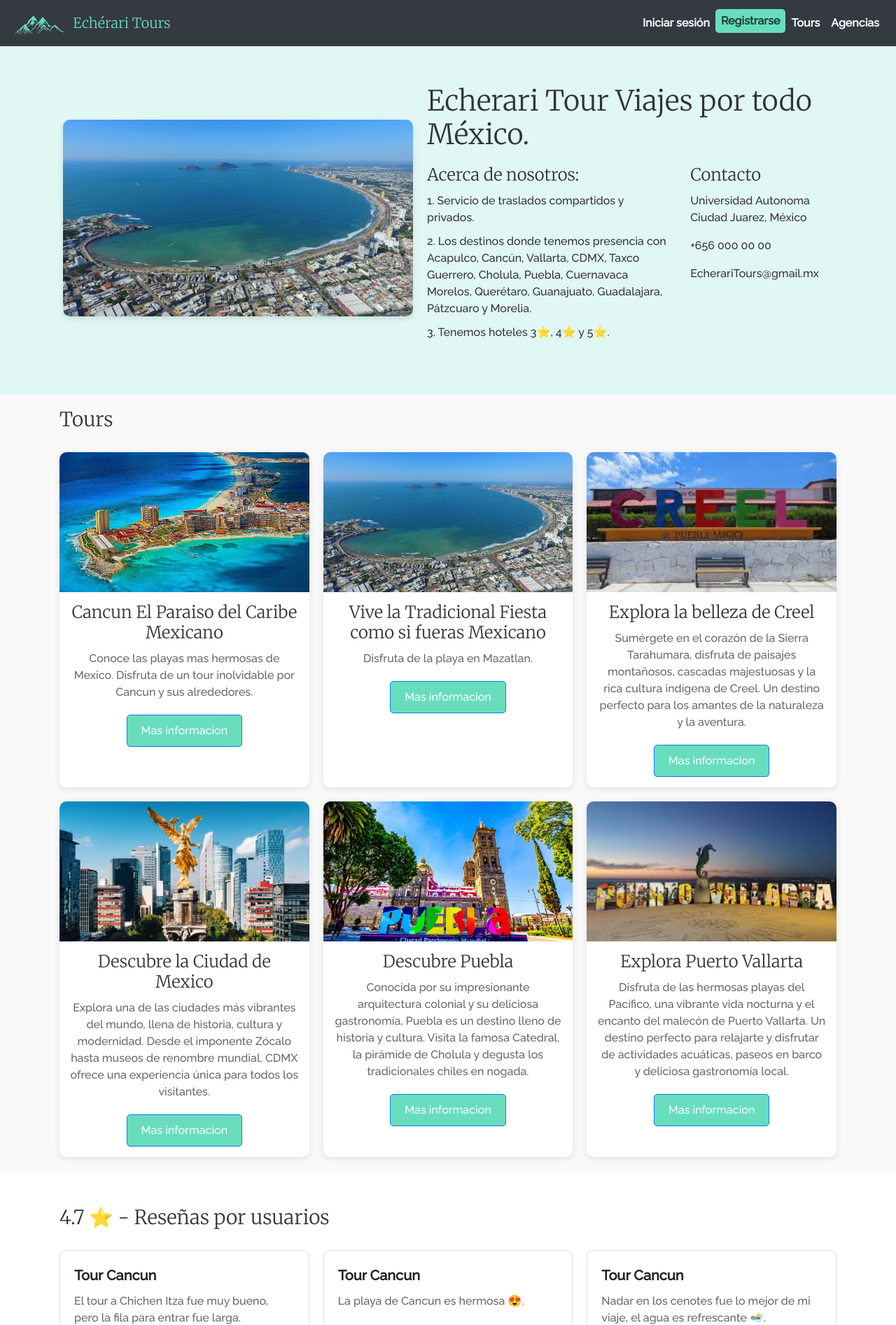
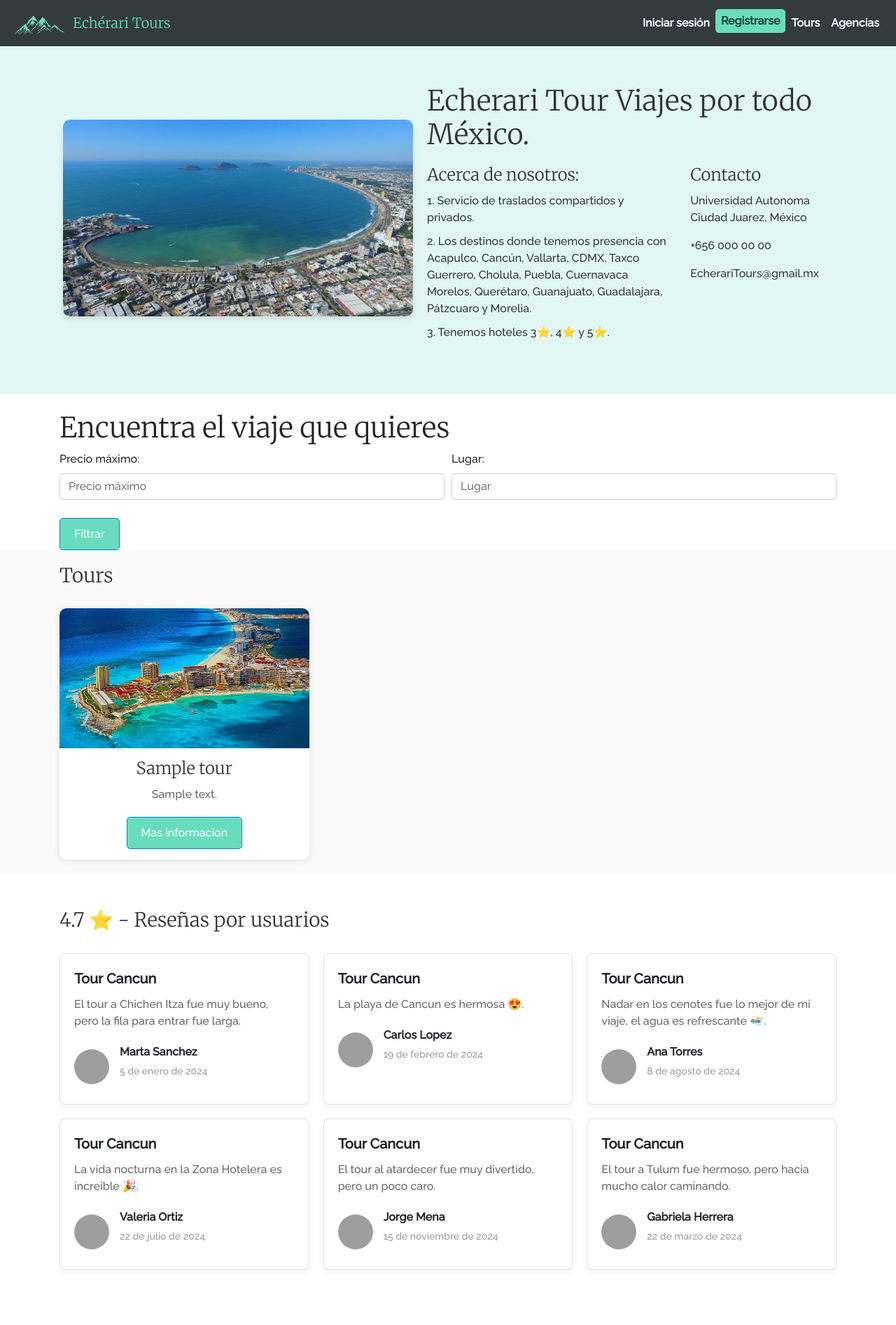
Before and after one commit to metodosformalesds/t5_mfds_2024, a Django app: page /tour/tours/ in a window 1280 px wide. Shown: the top 1893 px of the page at 70% size. Run offline with Django 5.2, Linux system fonts and the light colour scheme; tables that the repository leaves empty hold one stand-in row (values such as "Sample post"); some libraries are stand-ins or nearby versions; grey boxes are pictures that could not be loaded.

Commit message:
Agregue el filtrado de los tours en la seccion de tours. Agregue la funcionalidad para que aparezcan todos los tours desde la base de datos. Agregue la funcionalidad con class based views para ver la informacion de cada tour en especifico

```diff
--- a/echeraritours/apps/appTour/templates/tour_templates/tours.html
+++ b/echeraritours/apps/appTour/templates/tour_templates/tours.html
@@ -35,75 +35,38 @@
     </div>
 </section>
 
+<form method="get" class="container mt-4">
+    <h1>Encuentra el viaje que quieres</h1>
+    <div class="form-row mb-3">
+        <div class="col">
+            <label for="precio">Precio máximo:</label>
+            <input type="number" name="precio" id="precio" placeholder="Precio máximo" class="form-control" required>
+        </div>
+        <div class="col">
+            <label for="lugar">Lugar:</label>
+            <input type="text" name="lugar" id="lugar" placeholder="Lugar" class="form-control" required>
+        </div>
+    </div>
+    <button type="submit" class="btn btn-primary">Filtrar</button>
+</form>
+
 <section class="tours-section">
     <div class="container">
         <h2 class="section-title">Tours</h2>
         <div class="tours-grid">
+
+            {% for tour in tours %}
             <div class="tour-card">
                 <div class="tour-image">
                     <img src="{% static 'appTour/img/Cancun_Mexico.jpg' %}" alt="Cancun El Paraiso del Caribe Mexicano">
                 </div>
                 <div class="tour-info">
-                    <h3>Cancun El Paraiso del Caribe Mexicano</h3>
-                    <p>Conoce las playas mas hermosas de Mexico. Disfruta de un tour inolvidable por Cancun y sus alrededores.</p>
-                    <a href="#" class="btn btn-primary">Mas informacion</a>
+                    <h3>{{ tour.title }}</h3>
+                    <p>{{ tour.description }}</p>
+                    <a href="{% url 'detalle_tour'  tour.id %}" class="btn btn-primary">Mas informacion</a>
                 </div>
             </div>
-
-            <div class="tour-card">
-                <div class="tour-image">
-                    <img src="{% static 'appTour/img/Mazatlan_Mexico.jpg' %}" alt="Vive la Tradicional Fiesta como si fueras Mexicano">
-                </div>
-                <div class="tour-info">
-                    <h3>Vive la Tradicional Fiesta como si fueras Mexicano</h3>
-                    <p>Disfruta de la playa en Mazatlan.</p>
-                    <a href="#" class="btn btn-primary">Mas informacion</a>
-                </div>
-            </div>
-
-            <div class="tour-card">
-                <div class="tour-image">
-                    <img src="{% static 'appTour/img/Creel.jpg' %}" alt="Explora la belleza de Creel">
-                </div>
-                <div class="tour-info">
-                    <h3>Explora la belleza de Creel</h3>
-                    <p>Sumérgete en el corazón de la Sierra Tarahumara, disfruta de paisajes montañosos, cascadas majestuosas y la rica cultura indígena de Creel. Un destino perfecto para los amantes de la naturaleza y la aventura.</p>
-                    <a href="#" class="btn btn-primary">Mas informacion</a>
-                </div>
-            </div>
-
-            <div class="tour-card">
-                <div class="tour-image">
-                    <img src="{% static 'appTour/img/CDMX.jpg' %}" alt="Ciudad de Mexico">
-                </div>
-                <div class="tour-info">
-                    <h3>Descubre la Ciudad de Mexico</h3>
-                    <p>Explora una de las ciudades más vibrantes del mundo, llena de historia, cultura y modernidad. Desde el imponente Zócalo hasta museos de renombre mundial, CDMX ofrece una experiencia única para todos los visitantes.</p>
-                    <a href="#" class="btn btn-primary">Mas informacion</a>
-                </div>
-            </div>
-
-            <div class="tour-card">
-                <div class="tour-image">
-                    <img src="{% static 'appTour/img/Puebla.jpg' %}" alt="Descubre Puebla">
-                </div>
-                <div class="tour-info">
-                    <h3>Descubre Puebla</h3>
-                    <p>Conocida por su impresionante arquitectura colonial y su deliciosa gastronomía, Puebla es un destino lleno de historia y cultura. Visita la famosa Catedral, la pirámide de Cholula y degusta los tradicionales chiles en nogada.</p>
-                    <a href="#" class="btn btn-primary">Mas informacion</a>
-                </div>
-            </div>
-
-            <div class="tour-card">
-                <div class="tour-image">
-                    <img src="{% static 'appTour/img/Puerto_Vallarta.jpg' %}" alt="Puerto Vallarta">
-                </div>
-                <div class="tour-info">
-                    <h3>Explora Puerto Vallarta</h3>
-                    <p>Disfruta de las hermosas playas del Pacífico, una vibrante vida nocturna y el encanto del malecón de Puerto Vallarta. Un destino perfecto para relajarte y disfrutar de actividades acuáticas, paseos en barco y deliciosa gastronomía local.</p>
-                    <a href="#" class="btn btn-primary">Mas informacion</a>
-                </div>
-            </div>
+            {% endfor %}
         </div>
     </div>
 </section>
--- a/echeraritours/apps/appTour/urls.py
+++ b/echeraritours/apps/appTour/urls.py
@@ -3,6 +3,7 @@ from . import views
 
 urlpatterns = [
     path('tours/', views.tours, name='tours'),
+    path('tours/<int:pk>/', views.TourDetailView.as_view(), name='detalle_tour'),
     path('agencias/', views.agencias, name='agencias'),
     path('filtro/', views.filtro_tour, name='filtro_tour'),
 ]
--- a/echeraritours/apps/appTour/views.py
+++ b/echeraritours/apps/appTour/views.py
@@ -1,14 +1,41 @@
 from django.shortcuts import render
 from django.http import HttpResponse
+from django.views.generic import DetailView
 
 from .models import Tour
+from django.db.models import Q
 
 # Create your views here.
+
+
 def tours(request):
-    return render(request, 'tour_templates/tours.html')
+    tours = Tour.objects.all()
+
+    # Filtrar por precio máximo
+    precio_max = request.GET.get('precio')
+    if precio_max:
+        tours = tours.filter(price_per_person__lte=precio_max)
+
+    # Filtrar por lugar (en destino o lugar de origen)
+    lugar = request.GET.get('lugar')
+    if lugar:
+        tours = tours.filter(
+            Q(destination_place__icontains=lugar) |
+            Q(place_of_origin__icontains=lugar)
+        )
+
+    return render(request, 'tour_templates/tours.html', {'tours': tours})
+
+
+class TourDetailView(DetailView):
+    model = Tour
+    template_name = 'tour_templates/detalle_tour.html'  # Crea esta plantilla
+    context_object_name = 'tour'
+
 
 def agencias(request):
-    return render(request, 'agencias.html')
+    return render(request, 'tour_templates/agencias.html')
+
 
 def filtro_tour(request):
     place_of_origin = request.GET.get('place_of_origin', '')
```
Also changed, not shown: echeraritours/apps/appTour/templates/tour_templates/detalle_tour.html (added, +9 -0 lines).
